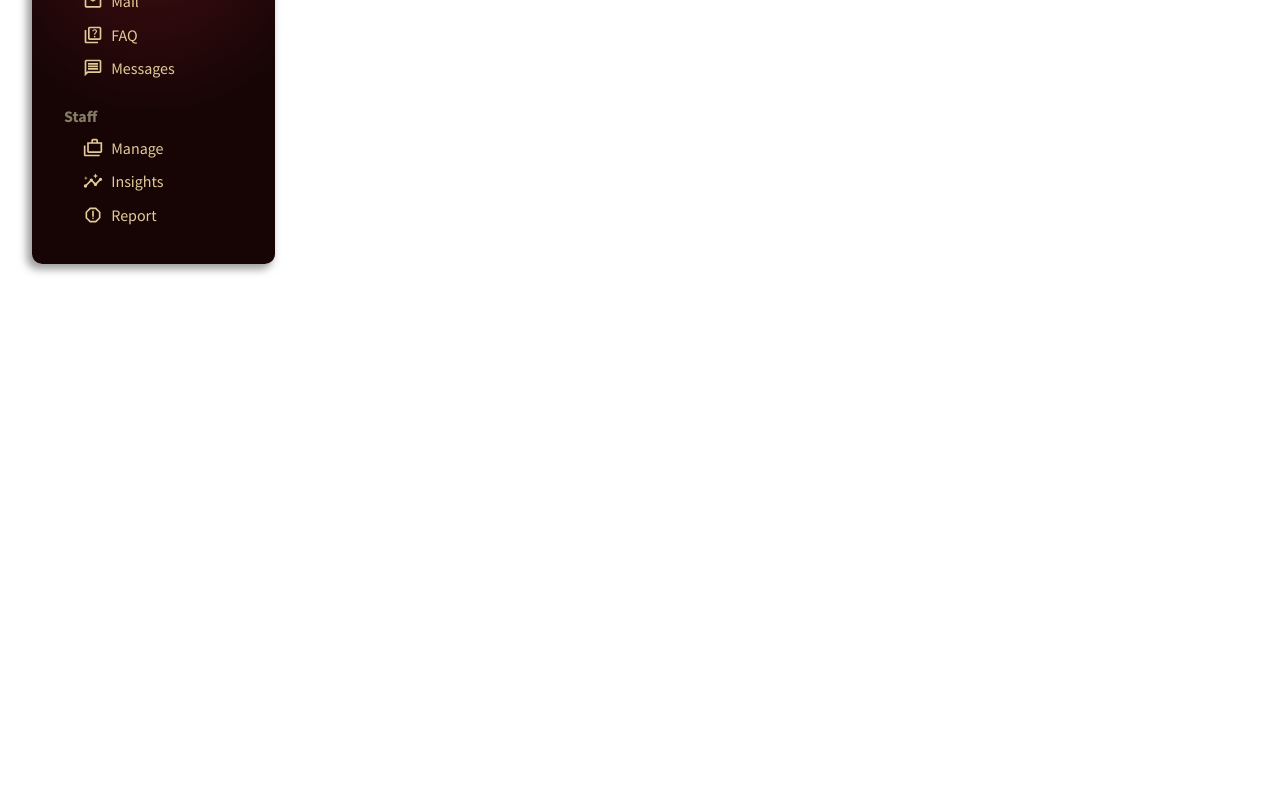
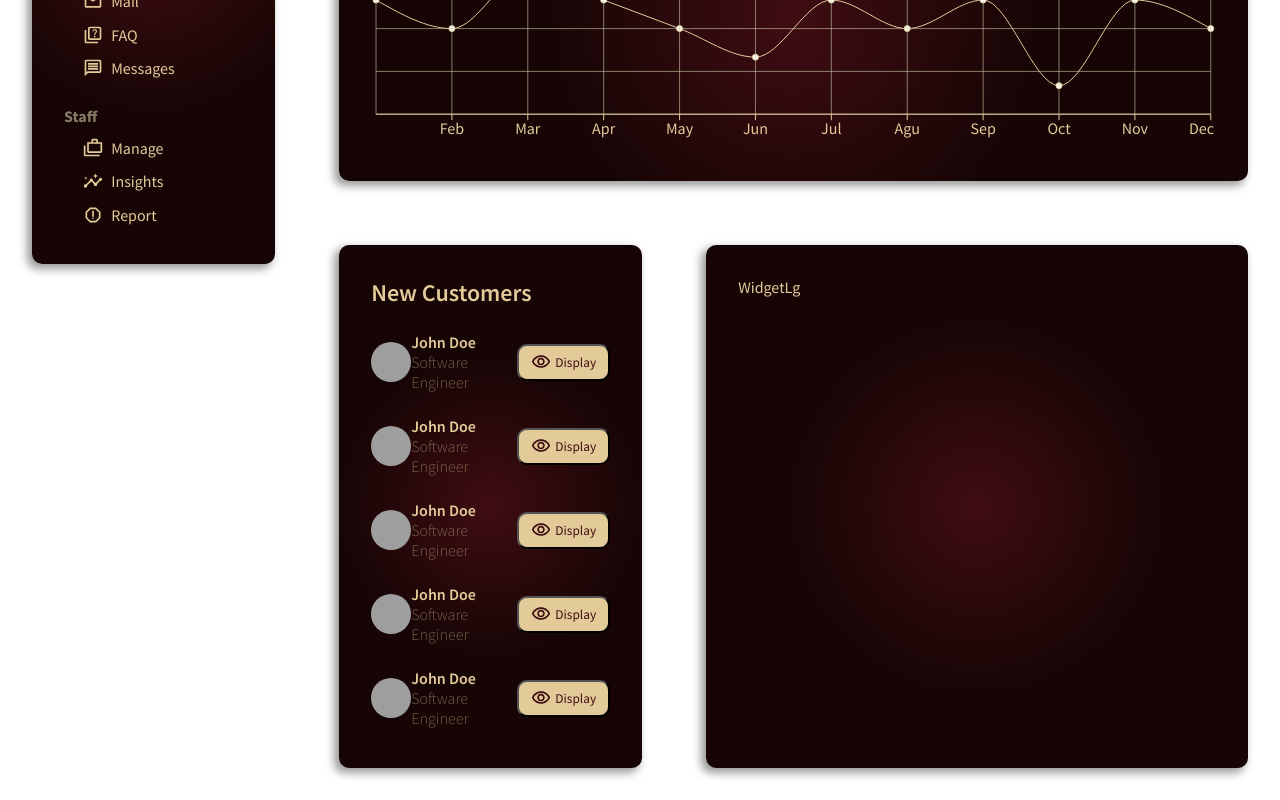
Before and after one commit to reshadintec/thof, a React (Create React App) app in the folder dashboard/: page / in a window 1280 px wide. Shown: the part 504-1304 px from the top of the page. Before the commit the page ends 800 px from the top, so only its background shows below. Built offline with nearby package versions, Linux system fonts and the light colour scheme; grey boxes are pictures that could not be loaded.

Commit message:
home small widget

```diff
--- a/dashboard/src/components/chart/Chart.jsx
+++ b/dashboard/src/components/chart/Chart.jsx
@@ -1,10 +1,18 @@
+import "./chart.css";
+import { LineChart, Line, XAxis, CartesianGrid, Tooltip, ResponsiveContainer } from 'recharts';
 
-import "./chart.css"
-export default function Chart() {
+export default function Chart({title, data, datakey, grid}) {
   return (
     <div className="chart">
-      <h3 className="chartTitle">Sales Insights</h3>
-
+      <h3 className="chartTitle">{title}</h3>
+      <ResponsiveContainer className="responsiveContainer" width="100%" aspect={4/1} >
+        <LineChart data={data}>
+          <XAxis dataKey="name" stroke="#e3cb99" />
+          <Line type="monotone" dataKey={datakey} stroke="#e3cb99"/>
+          <Tooltip className="tooltipContainer" stroke="red"/>
+          {grid && <CartesianGrid  stroke="#cecba89a"/>}
+        </LineChart>
+      </ResponsiveContainer>
     </div>
   )
 }
--- a/dashboard/src/components/chart/chart.css
+++ b/dashboard/src/components/chart/chart.css
@@ -15,3 +15,20 @@
   font-size: 1.5rem;
   font-weight: 600;
 }
+
+.responsiveContainer{
+
+}
+
+.recharts-default-tooltip{
+  background-color: rgb(63,13,18) !important;
+  border:none !important;
+  box-shadow: -4px 4px 9px 1px rgba(133, 46, 46, 0.75);
+  -webkit-box-shadow: -4px 4px 9px 1px rgba(65, 20, 20, 0.75);
+  -moz-box-shadow: -4px 4px 9px 1px rgba(56, 24, 24, 0.75);
+}
+
+.recharts-default-tooltip:focus-visible {
+    outline: rgb(63,13,18) auto 1px !important;
+    border: solid 1px gray !important;
+}
--- a/dashboard/src/components/featuredInfo/featuredInfo.css
+++ b/dashboard/src/components/featuredInfo/featuredInfo.css
@@ -21,6 +21,7 @@
 
 .featuredTitle{
   font-size: 1.5rem;
+  font-weight: 600;
 }
 
 .featuredMoneyContainer{
--- a/dashboard/src/components/sidebar/sidebar.css
+++ b/dashboard/src/components/sidebar/sidebar.css
@@ -1,8 +1,8 @@
 .sidebar{
   flex:1;
-  min-height: calc(100vh - 9.5em);
+  height: calc(100vh - 9.5em);
   position: sticky;
-  top:5.5em;
+  top:7.5em;
   margin:2em ;
   border-radius: 10px;
   background: rgb(63,13,18);
--- /dev/null
+++ b/dashboard/src/components/widgetLg/WidgetLg.jsx
@@ -0,0 +1,6 @@
+import "./widgetLg.css"
+export default function WidgetLg() {
+  return (
+    <div className="widgetLg">WidgetLg</div>
+  )
+}
--- /dev/null
+++ b/dashboard/src/components/widgetLg/widgetLg.css
@@ -0,0 +1,12 @@
+.widgetLg{
+  flex:2;
+  margin:2em;
+  border-radius:10px;
+  box-shadow: -4px 4px 9px 1px rgba(122,122,122,0.75);
+  -webkit-box-shadow: -4px 4px 9px 1px rgba(122,122,122,0.75);
+  -moz-box-shadow: -4px 4px 9px 1px rgba(122,122,122,0.75);
+  padding: 2em;
+  background: rgb(63,13,18);
+  background: radial-gradient(circle, rgba(63,13,18,1) 0%, rgba(23,5,5,1) 50%);
+  color:#e3cb99;
+}
--- /dev/null
+++ b/dashboard/src/components/widgetSm/WidgetSm.jsx
@@ -0,0 +1,80 @@
+import "./widgetSm.css"
+import { VisibilityOutlined } from '@mui/icons-material';
+export default function WidgetSm() {
+  return (
+    <div className="widgetSm">
+      <span className="widgetSmTitle">New Customers</span>
+      <ul className="widgetSmList">
+        <li className="widgetSmListItem">
+          <img src="https://images.pexels.com/photos/14109176/pexels-photo-14109176.jpeg?auto=compress&cs=tinysrgb&w=1260&h=750&dpr=1" alt="" className="widgetSmImg" />
+          <div className="widgetSmUser">
+            <span className="widgetSmUsername">
+              John Doe
+            </span>
+            <span className="widgetSmUserTitle">Software Engineer</span>
+          </div>
+          <button className="widgetSmButton">
+            <VisibilityOutlined/>
+            Display
+          </button>
+        </li>
+
+        <li className="widgetSmListItem">
+          <img src="https://images.pexels.com/photos/14109176/pexels-photo-14109176.jpeg?auto=compress&cs=tinysrgb&w=1260&h=750&dpr=1" alt="" className="widgetSmImg" />
+          <div className="widgetSmUser">
+            <span className="widgetSmUsername">
+              John Doe
+            </span>
+            <span className="widgetSmUserTitle">Software Engineer</span>
+          </div>
+          <button className="widgetSmButton">
+            <VisibilityOutlined/>
+            Display
+          </button>
+        </li>
+
+        <li className="widgetSmListItem">
+          <img src="https://images.pexels.com/photos/14109176/pexels-photo-14109176.jpeg?auto=compress&cs=tinysrgb&w=1260&h=750&dpr=1" alt="" className="widgetSmImg" />
+          <div className="widgetSmUser">
+            <span className="widgetSmUsername">
+              John Doe
+            </span>
+            <span className="widgetSmUserTitle">Software Engineer</span>
+          </div>
+          <button className="widgetSmButton">
+            <VisibilityOutlined/>
+            Display
+          </button>
+        </li>
+
+        <li className="widgetSmListItem">
+          <img src="https://images.pexels.com/photos/14109176/pexels-photo-14109176.jpeg?auto=compress&cs=tinysrgb&w=1260&h=750&dpr=1" alt="" className="widgetSmImg" />
+          <div className="widgetSmUser">
+            <span className="widgetSmUsername">
+              John Doe
+            </span>
+            <span className="widgetSmUserTitle">Software Engineer</span>
+          </div>
+          <button className="widgetSmButton">
+            <VisibilityOutlined/>
+            Display
+          </button>
+        </li>
+
+        <li className="widgetSmListItem">
+          <img src="https://images.pexels.com/photos/14109176/pexels-photo-14109176.jpeg?auto=compress&cs=tinysrgb&w=1260&h=750&dpr=1" alt="" className="widgetSmImg" />
+          <div className="widgetSmUser">
+            <span className="widgetSmUsername">
+              John Doe
+            </span>
+            <span className="widgetSmUserTitle">Software Engineer</span>
+          </div>
+          <button className="widgetSmButton">
+            <VisibilityOutlined/>
+            Display
+          </button>
+        </li>
+      </ul>
+    </div>
+  )
+}
--- /dev/null
+++ b/dashboard/src/components/widgetSm/widgetSm.css
@@ -0,0 +1,61 @@
+.widgetSm{
+  flex:1;
+  margin: 2em;
+  border-radius:10px;
+  box-shadow: -4px 4px 9px 1px rgba(122,122,122,0.75);
+  -webkit-box-shadow: -4px 4px 9px 1px rgba(122,122,122,0.75);
+  -moz-box-shadow: -4px 4px 9px 1px rgba(122,122,122,0.75);
+  padding: 2em 2em 1em;
+  background: rgb(63,13,18);
+  background: radial-gradient(circle, rgba(63,13,18,1) 0%, rgba(23,5,5,1) 50%);
+  color:#e3cb99;
+}
+
+.widgetSmTitle{
+  font-size: 1.5rem;
+  font-weight: 600;
+}
+.widgetSmList{
+  list-style-type: none;
+  padding:0;
+}
+.widgetSmListItem{
+  display: flex;
+  margin: 1.5em 0;
+  align-items: center;
+  justify-content: space-between;
+}
+.widgetSmImg{
+  width: 40px;
+  height: 40px;
+  border-radius: 50%;
+  object-fit: cover;
+}
+
+div.widgetSmUser{
+  display: flex;
+  flex-direction: column;
+}
+
+.widgetSmButton{
+  display: flex;
+  align-items: center;
+  background-color: #e3cb99;
+  color:rgb(63,13,18);
+  padding: 0.5em 0.9em;
+  border-radius: 10px;
+  cursor: pointer;
+}
+.widgetSmButton svg{
+  margin-right: 4px;
+  font-size: 20px;
+}
+
+.widgetSmUsername{
+  font-weight: 600;
+}
+
+.widgetSmUserTitle{
+  font-weight: 300;
+  color: #e3cc9975;
+}
--- a/dashboard/src/pages/home/Home.jsx
+++ b/dashboard/src/pages/home/Home.jsx
@@ -1,11 +1,18 @@
 import Chart from "../../components/chart/Chart"
 import FeaturedInfo from "../../components/featuredInfo/FeaturedInfo"
-import "./home.css"
+import "./home.css";
+import {userData} from "..//..//dummyData"
+import WidgetSm from "../../components/widgetSm/WidgetSm";
+import WidgetLg from "../../components/widgetLg/WidgetLg";
 export default function Home() {
   return (
     <div className="home">
       <FeaturedInfo/>
-      <Chart/>
+      <Chart data={userData} title="User Insights" grid datakey="Active User"/>
+      <div className="homeWidgets">
+        <WidgetSm/>
+        <WidgetLg/>
+      </div>
     </div>
   )
 }
--- a/dashboard/src/pages/home/home.css
+++ b/dashboard/src/pages/home/home.css
@@ -1,3 +1,7 @@
 .home{
   flex:4;
 }
+
+.homeWidgets{
+  display: flex;
+}
```
